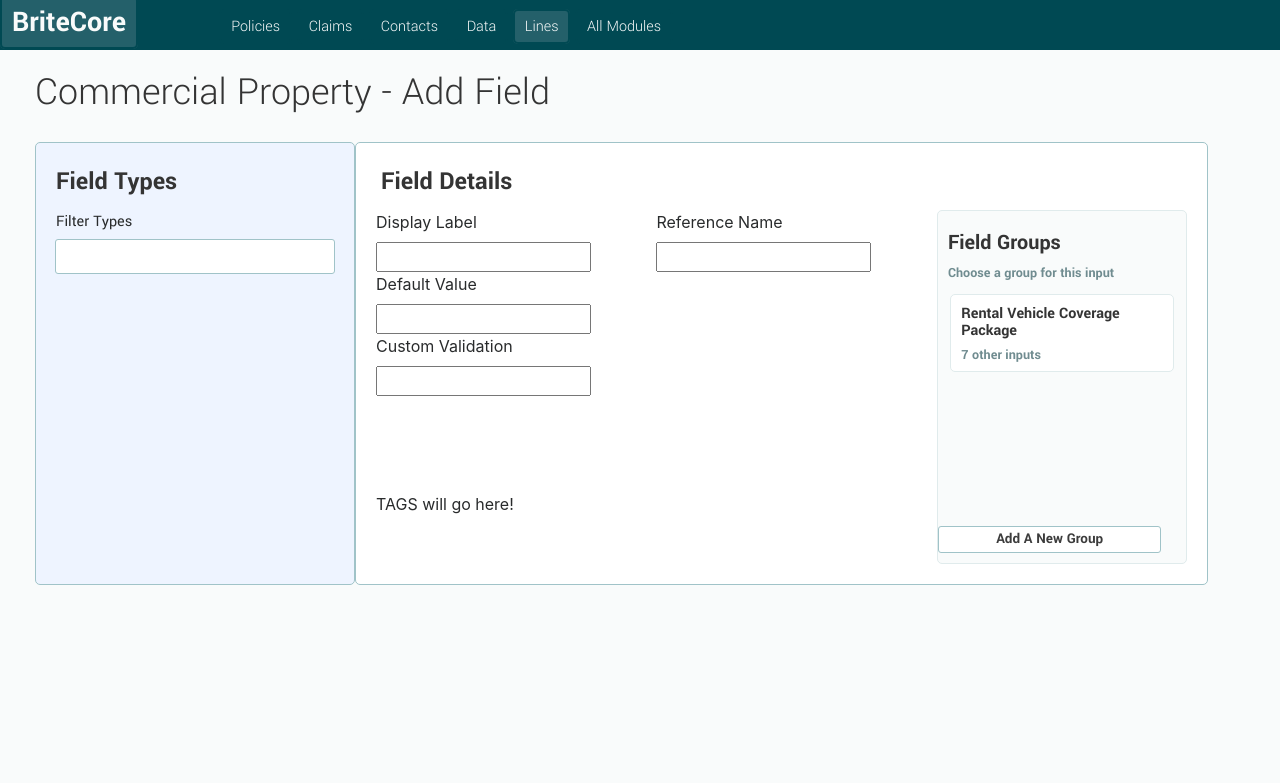
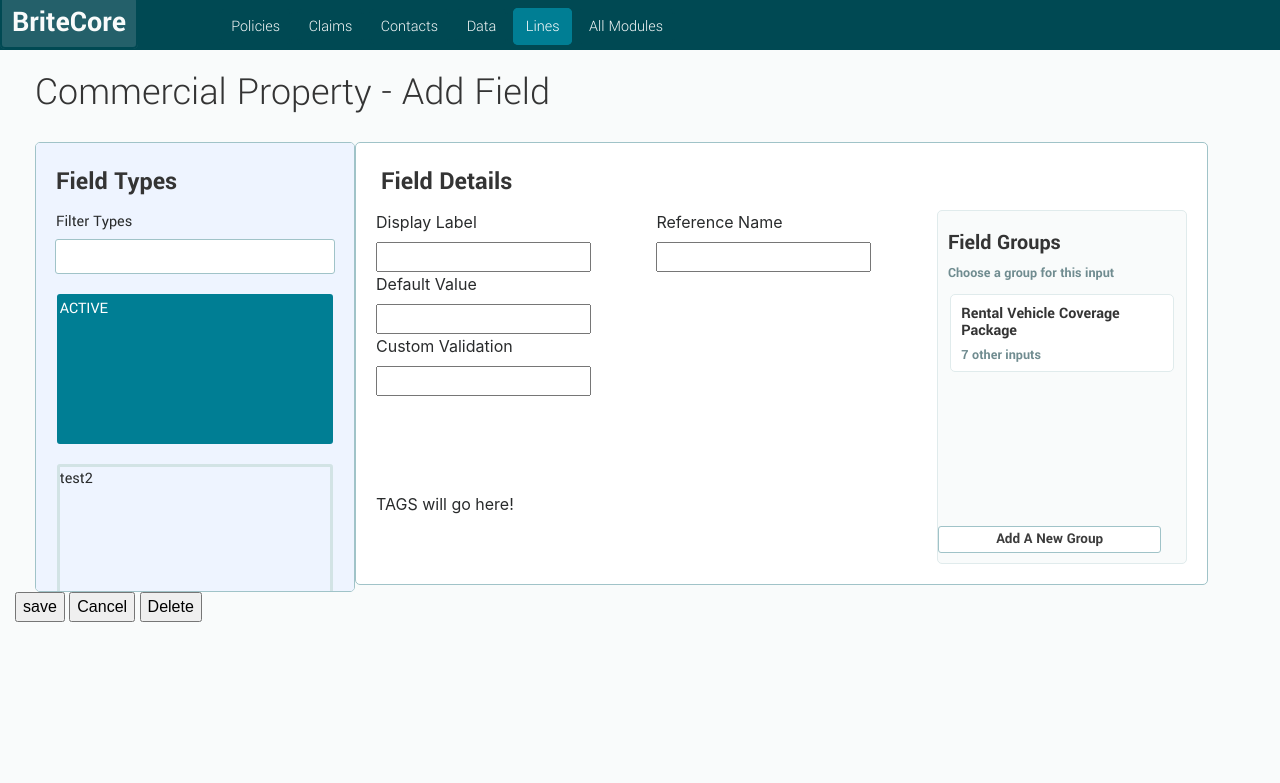
Before and after one commit to ChloeCacola/BriteCore-CustomInput, a PHP site: page / in a window 1280 px wide. Shown: the top 783 px of the page. Run offline with PHP 8.4, Linux system fonts and the light colour scheme.

Commit message:
test field types added for height and scroll testing; buttons added

```diff
--- a/assets/css/style.css
+++ b/assets/css/style.css
@@ -73,9 +73,11 @@ h2 {
 	border-radius: 5px;
 	background: #eef4ff;
 	margin-left: 35px;
+	max-height: 450px;
+	overflow-x: hidden;
+	overflow-y: auto;
 
 }
-
 /*Filter Types description*/
 #filter-types {
 	font-size: 16px;
@@ -103,6 +105,29 @@ h2 {
 
 #filter:focus {
 	outline: none;
+}
+
+.test {
+	width: 87%;
+	border: solid #d2e3e5;
+	border-radius: 3px;
+	height: 150px; /*TEMP*/
+	margin: 0 auto;
+	margin-bottom: 20px;
+
+}
+
+.test:hover {
+	border: solid #007e94;
+	background: #007e94;
+	color: #fff;
+	cursor: pointer;
+}
+
+.active {
+	border: solid #007e94;
+	background: #007e94;
+	color: #fff;
 }
 
 #field-details {
@@ -210,6 +235,8 @@ h3 {
 	border: solid #004953 1.5px;
 }
 
+/*NEED TO ADD HEIGHT QUERIES!*/
+
 @media (max-width: 768px) {
 	#field-details {
 		margin-left: 35px;
--- a/index.html
+++ b/index.html
@@ -51,6 +51,18 @@
 			<p id='filter-types'>Filter Types</p>
 			<input type='text' id='filter'>
 
+			<div class='row'>
+			<!-- NOTE:  JS onclick will change class to active -->
+			<p class="test active">ACTIVE</p>
+			</div>
+
+			<div class='row'>
+			<p class="test">test2</p>
+			</div>
+
+			<div class='row'>
+			<p class="test">test3</p>
+			</div>
 
 		</div><!--end field-types-->
 
@@ -119,11 +131,13 @@
 			</div><!--end field groups-->
 		   </div><!--end field groups col-->
 
-		  </div> <!-- row -->
+		  </div> <!-- end row -->
 
 		</div><!--end field-details-->
-	  </div><!--end field-details col-->
-	 </div><!-- end row -->
+	   </div><!--end field-details col-->
+	  </div><!-- end main row -->
+
+	  <span><button id="save">save</button> <button id="cancel">Cancel</button> <button id="delete">Delete</button></span>
 	</div><!--end container-fluid-->
 
 
```
